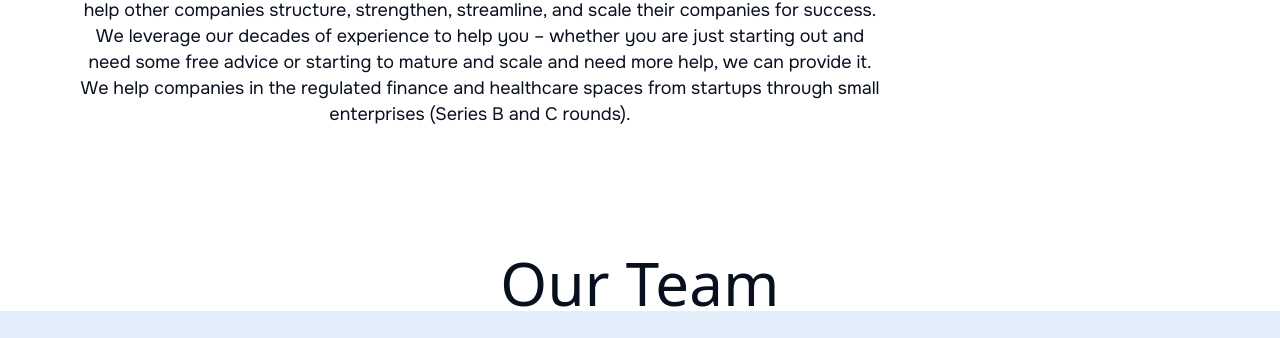
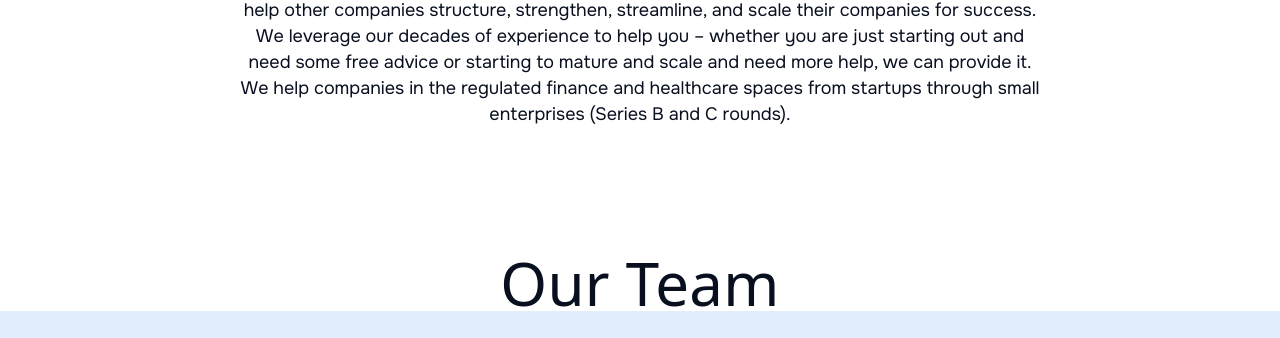
Before and after one commit to GrowthPointTech/gp-website, a website: page about.html in a window 1280 px wide. Shown: the part 713-1051 px from the top of the page. Drawn offline with Linux system fonts and the light colour scheme; a web font is replaced by a local one.

Commit message:
fix: center mission paragraph block on desktop with margin auto
Co-Authored-By: Claude Sonnet 4.6 <noreply@anthropic.com>

```diff
--- a/css/pages.css
+++ b/css/pages.css
@@ -1801,7 +1801,8 @@
   line-height: 26px;
   color: var(--gp-rich-black);
   max-width: 800px;
-  margin: 0 0 14.4px;
+  margin: 0 auto 14.4px;
+  text-align: center;
 }
 
 /* About Page — Team */
```
